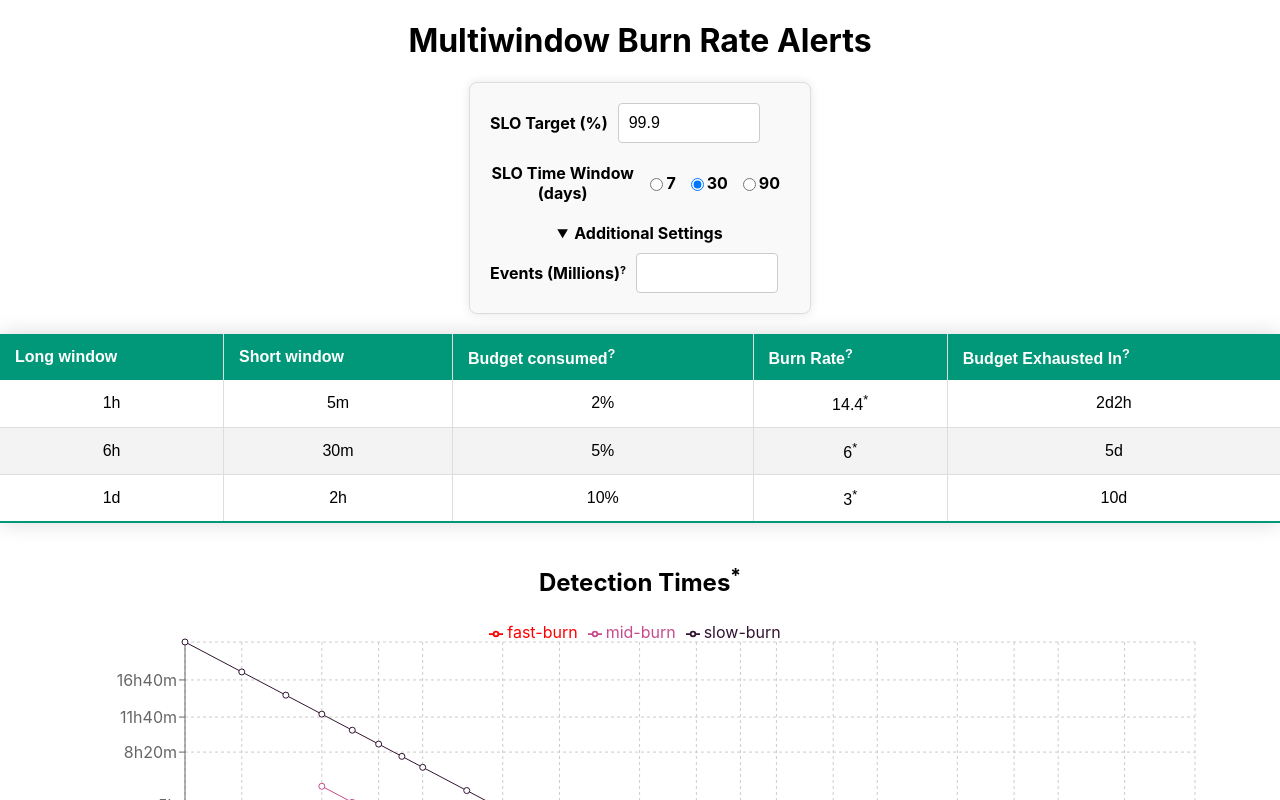
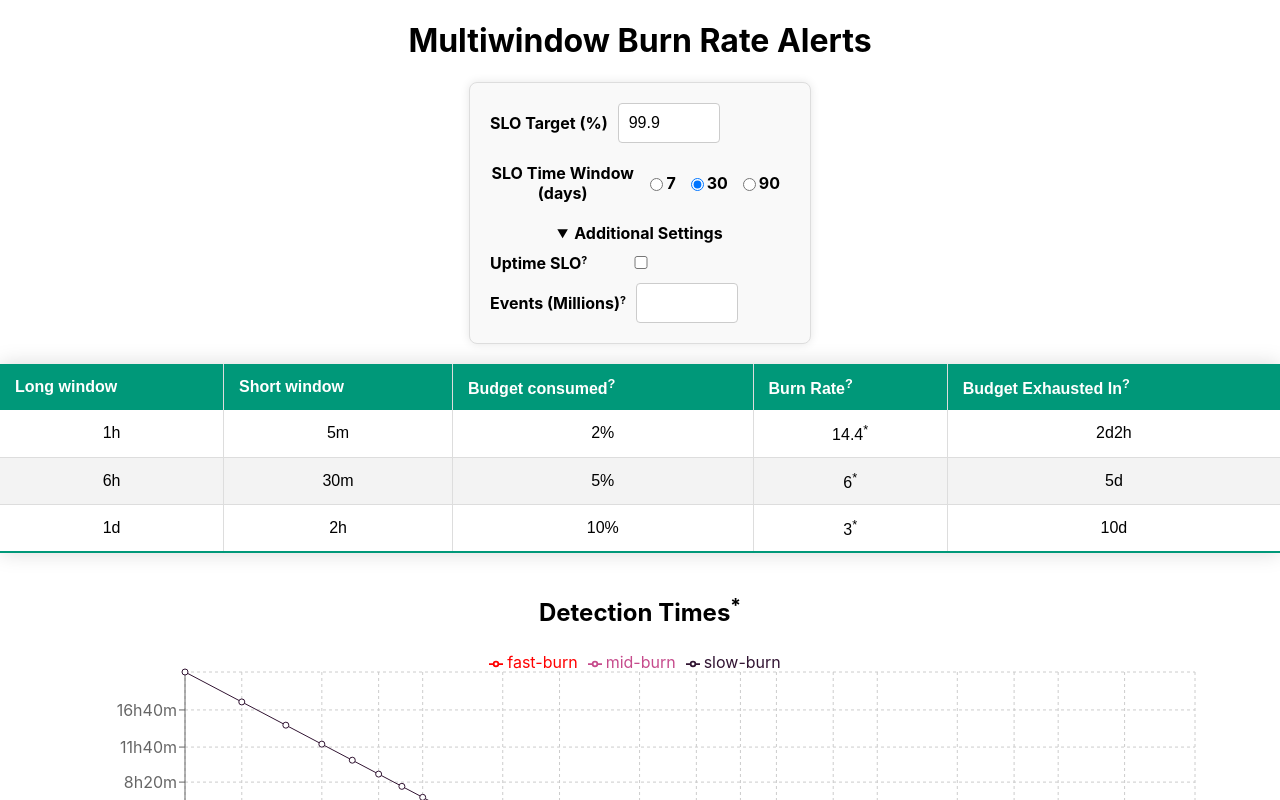
Before and after one commit to sethrylan/slo-burn, a React (Vite) app: page / in a window 1280 px wide. Both pictures are taken after a click on the heading "Additional Settings". Shown: the top 800 px of the page. Built offline with nearby package versions, Linux system fonts and the light colour scheme.

Commit message:
feat: support uptime SLOs (#24)

```diff
--- a/src/App.jsx
+++ b/src/App.jsx
@@ -1,4 +1,5 @@
 import React, { useState, useCallback } from 'react'
+import { formatNumberWithLocale } from './utils/format'
 import Form from './components/Form'
 import Table from './components/Table'
 import Chart from './components/Chart'
@@ -77,7 +78,7 @@ function App() {
   const [tableData, setTableData] = useState([]);
   const [graphData, setGraphData] = useState([]);
 
-  const calculateAlerts = useCallback(({ sloTarget, sloTimeWindow, events }) => {
+  const calculateAlerts = useCallback(({ sloTarget, sloTimeWindow, events, isUptime }) => {
     if (!sloTarget || !sloTimeWindow) return;
     const errorBudget = 1 - sloTarget / 100;
 
@@ -107,7 +108,15 @@ function App() {
         rate.errorBudgetConsumed = Number((.25 * rate.errorBudgetConsumed).toFixed(4));
       }
 
-      rate.errors = events ? events * errorBudget * rate.errorBudgetConsumed : null;
+      if (isUptime) {
+        rate.consumed = Number((errorBudget * sloTimeWindow * 1440 * rate.errorBudgetConsumed).toFixed(1)) + ' minutes';
+        console.log(rate.consumed)
+      }
+
+      if (events) {
+        rate.consumed = formatNumberWithLocale(events * errorBudget * rate.errorBudgetConsumed) + ' events';
+      }
+
       rate.burnRate = calculateBurnRate(sloTimeWindow, rate.errorBudgetConsumed, rate.longWindow);
       rate.errorRate = rate.burnRate * errorBudget;
       rate.exhaustionIn = timeToConsumeSLO(rate.burnRate, sloTimeWindow * 1440);
--- a/src/components/Form.css
+++ b/src/components/Form.css
@@ -29,7 +29,7 @@
   border-radius: 4px;
   font-size: 1em;
   flex: 1;
-  max-width: 120px;
+  max-width: 80px;
 }
 
 button {
--- a/src/components/Form.jsx
+++ b/src/components/Form.jsx
@@ -1,5 +1,5 @@
-import React, { useEffect } from 'react';
-import { formatNumberWithLocale } from '../utils/format';
+import React, { useEffect, useState } from 'react';
+import { formatMinutes, formatNumberWithLocale } from '../utils/format';
 import { useSearchParamsState } from '../utils/state';
 import './Form.css';
 
@@ -7,12 +7,13 @@ const Form = ({ onCalculate }) => {
   const [sloTarget, setSloTarget] = useSearchParamsState('slo', 99.9);
   const [sloTimeWindow, setSloTimeWindow] = useSearchParamsState('days', '30');
   const [events, setEvents] = useSearchParamsState('events', '');
+  const [isUptime, setIsUptime] = useState(false);
 
   useEffect(() => {
     // Convert formatted total events (in millions) to a numeric value for calculation
     const numericEvents = events.replace(/[^0-9.]/g, '') * 1000000;
-    onCalculate({ sloTarget, sloTimeWindow, events: numericEvents});
-  }, [sloTarget, sloTimeWindow, events, onCalculate]);
+    onCalculate({ sloTarget, sloTimeWindow, events: numericEvents, isUptime});
+  }, [sloTarget, sloTimeWindow, events, isUptime, onCalculate]);
 
   const handleSloTargetChange = (e) => {
     setSloTarget(e.target.value);
@@ -30,6 +31,13 @@ const Form = ({ onCalculate }) => {
       setEvents('');
     }
   };
+
+  const handleIsUptimeChange = (e) => {
+    setIsUptime(e.target.checked);
+    if (e.target.checked) {
+      setEvents('');
+    }
+  }
 
   return (
     <form className="alert-form">
@@ -89,8 +97,27 @@ const Form = ({ onCalculate }) => {
           </label>
         </div>
       </div>
-      <details className="additional-settings" open={events !== ''}>
+      <details className="additional-settings" open={events !== '' || isUptime}>
         <summary>Additional Settings</summary>
+        <div className="form-group">
+          <label htmlFor="uptimeSlo">
+            Uptime SLO
+            <span className="tooltip">
+              <span className="tooltip-icon"><sup>?</sup></span>
+              <span className="tooltiptext">
+                Check this box if you are calculating an uptime SLO, with an error
+                budget of {formatMinutes((1 - (sloTarget / 100)) * (1440*sloTimeWindow))}
+              </span>
+            </span>
+          </label>
+          <input
+            type="checkbox"
+            id="uptimeSlo"
+            name="uptimeSlo"
+            checked={isUptime}
+            onChange={handleIsUptimeChange}
+          />
+        </div>
         <div className="form-group">
           <label htmlFor="events">
             Events (Millions)
@@ -107,6 +134,7 @@ const Form = ({ onCalculate }) => {
             name="events"
             value={events}
             onChange={handleEventsChange}
+            disabled={isUptime}
           />
         </div>
       </details>
--- a/src/components/Table.jsx
+++ b/src/components/Table.jsx
@@ -1,5 +1,5 @@
 import React from 'react'
-import { formatNumberWithLocale, formatMinutes } from '../utils/format'
+import { formatMinutes } from '../utils/format'
 import './Table.css'
 
 const Table = ({ data }) => {
@@ -15,7 +15,7 @@ const Table = ({ data }) => {
               <span className="tooltip-icon">?</span>
               <span className="tooltiptext">
                 This is the error budget consumed in the long window before alerting
-                { data[0] && data[0].errors && '; or, the equivalent number of errors seen in the long window before alerting.' }
+                { data[0] && data[0].consumed && '; or, the equivalent errors/downtime seen in the long window before alerting.' }
               </span>
             </span>
           </th>
@@ -59,7 +59,7 @@ const Table = ({ data }) => {
             <td>{formatMinutes(item.shortWindow)}</td>
             <td>
               {item.errorBudgetConsumed * 100}%
-              {item.errors && ' (' + formatNumberWithLocale(item.errors) + ' errors)'}
+              {item.consumed && ' (' + item.consumed + ')'}
             </td>
             <td>
               {item.burnRate}
```
